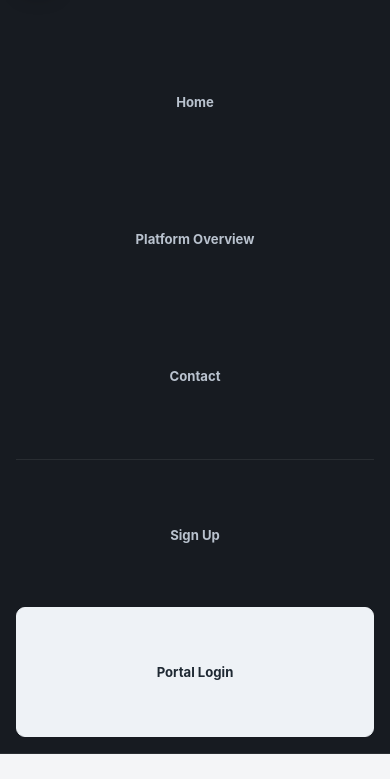
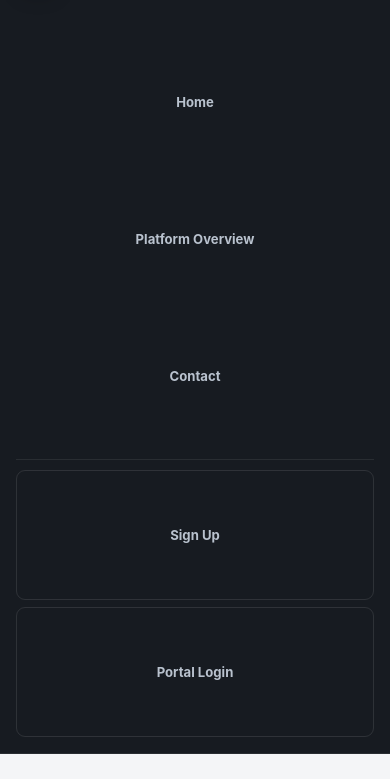
Before and after one commit to animew1000-sketch/repair-saas-app, a website: page public/contact.html in a window 390 px wide. Shown: the part 65-844 px from the top of the page. Drawn offline with Linux system fonts and the light colour scheme.

Commit message:
push on visual detail bug

```diff
--- a/public/styles-reworked.css
+++ b/public/styles-reworked.css
@@ -2122,3 +2122,81 @@ body.dark-mode .customer-home-hero {
     width: 100%;
   }
 }
+
+
+/* ======================================================
+   SIDEBAR BUTTON POLISH
+   Neutral auth buttons + underline hover animation
+   ====================================================== */
+
+/* Keep sidebar links/buttons neutral instead of filling Portal Login white. */
+.header-actions .header-link,
+.header-actions .header-action-link {
+  background: transparent;
+  color: #b9c2ce;
+  border-color: rgba(255,255,255,.10);
+}
+
+/* Explicitly override the older "last button becomes white" rule. */
+.header-actions .header-link:last-child,
+.header-actions .header-action-link:last-child {
+  background: transparent;
+  color: #b9c2ce;
+  border-color: rgba(255,255,255,.10);
+}
+
+.header-actions .header-link:last-child:hover,
+.header-actions .header-action-link:last-child:hover {
+  background: rgba(255,255,255,.07);
+  color: #ffffff;
+  border-color: rgba(255,255,255,.14);
+  transform: translateX(4px) translateY(-1px);
+}
+
+/* Restore the small animated underline on sidebar navigation items. */
+.header-link::after,
+.header-action-link::after {
+  content: "";
+  display: block;
+
+  position: absolute;
+  left: 12px;
+  bottom: 6px;
+
+  width: 0;
+  height: 2px;
+
+  background: currentColor;
+  opacity: .72;
+  border-radius: 999px;
+
+  transition:
+    width .22s ease,
+    opacity .22s ease;
+}
+
+.header-link:hover::after,
+.header-action-link:hover::after {
+  width: calc(100% - 24px);
+  opacity: 1;
+}
+
+/* Do not put an underline under hidden elements. */
+.header-link.hidden::after,
+.header-action-link.hidden::after {
+  width: 0;
+}
+
+/* Customer active navigation keeps a subtle underline as a location cue. */
+.customer-nav-link.active::after {
+  width: calc(100% - 24px);
+  opacity: .9;
+}
+
+/* Mobile/top-nav version gets a tighter underline. */
+@media (max-width: 760px) {
+  .header-link::after,
+  .header-action-link::after {
+    bottom: 4px;
+  }
+}
```
